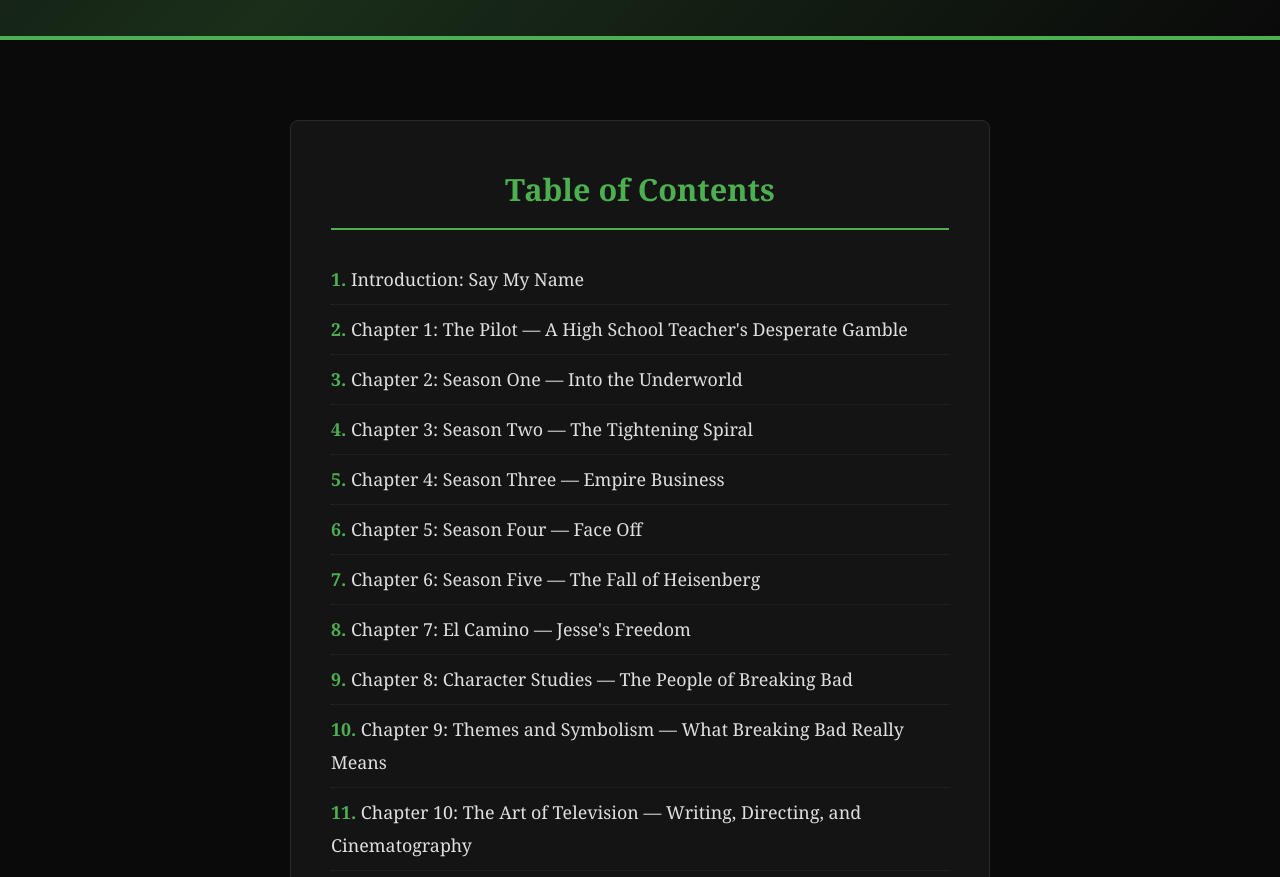
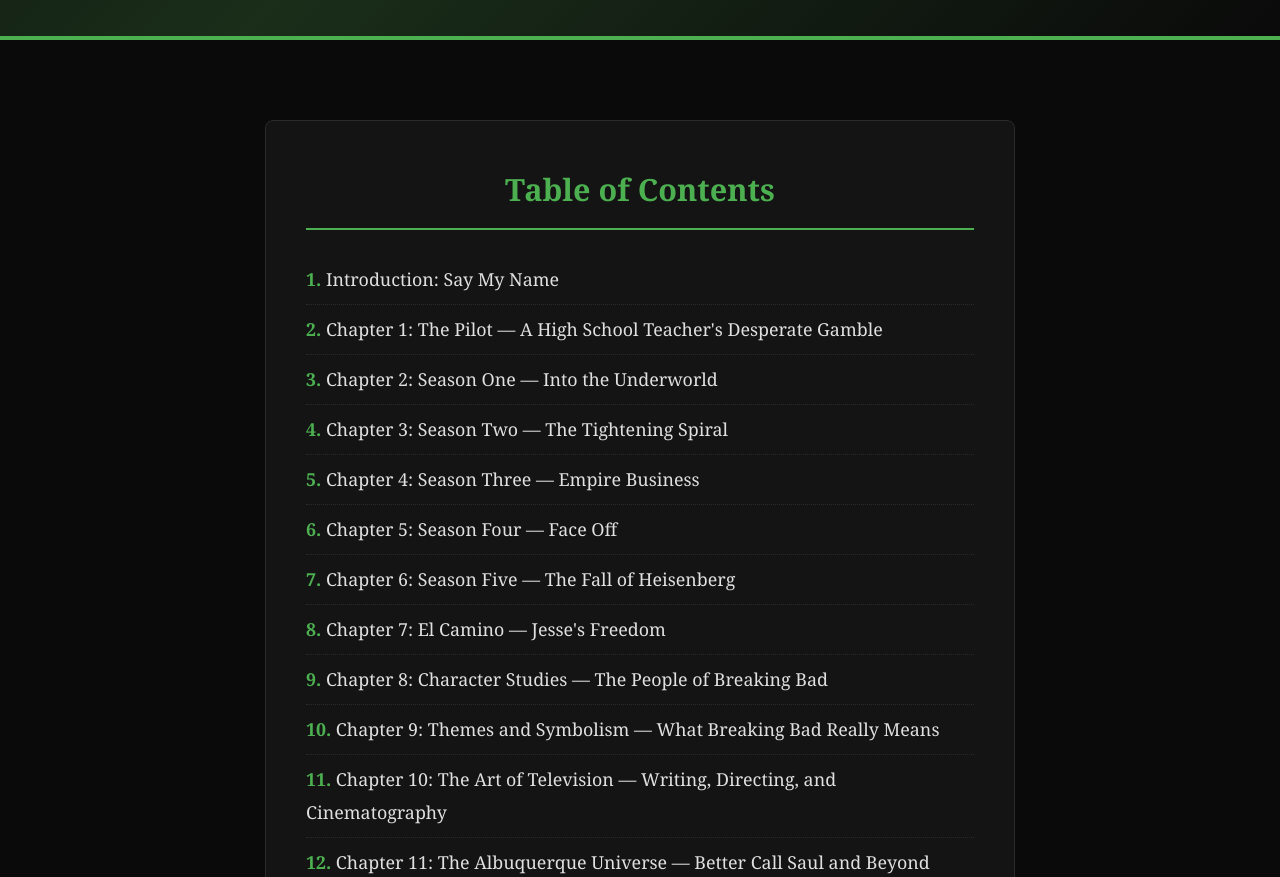
Before and after one commit to Walusimbi-Leon1/breaking-bad, a plain HTML site: page v1.0/book.html in a window 1280 px wide. Shown: the part 760-1637 px from the top of the page. Drawn offline with Linux system fonts and the light colour scheme.

Commit message:
Fix reading width: consistent max-width across all content for comfortable reading

```diff
--- a/v1.0/book.html
+++ b/v1.0/book.html
@@ -23,6 +23,11 @@
     color: var(--text);
     line-height: 1.85;
     font-size: 17px;
+  }
+  .container, h2.chapter-title, h3, p, blockquote, .quote-box, .character-card, .theme-section, .footer {
+    max-width: 1000px;
+    margin-left: auto;
+    margin-right: auto;
   }
   .cover {
     min-height: 100vh;
@@ -70,8 +75,7 @@
     border: 1px solid var(--border);
     border-radius: 8px;
     padding: 40px;
-    margin: 40px auto;
-    max-width: 700px;
+    margin: 40px 0;
   }
   .toc h2 {
     color: var(--accent);
```
